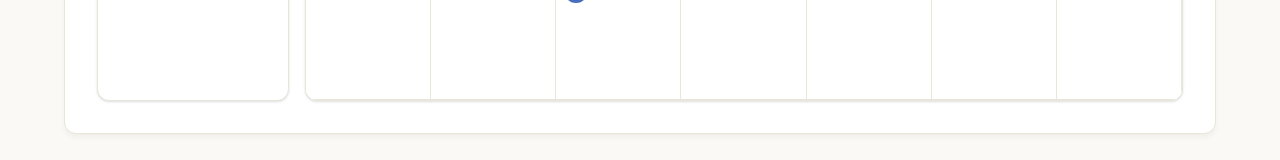
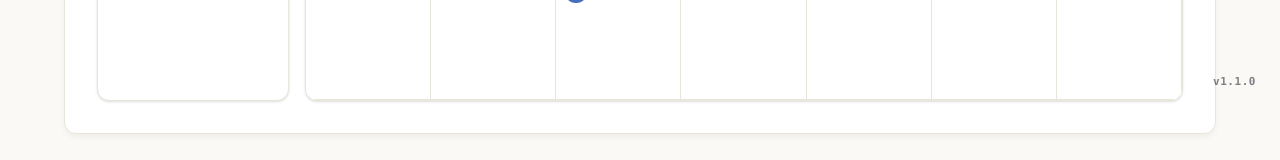
Before and after one commit to fumon1218/gangneung-diary, a React (Vite) app: page / in a window 1280 px wide. Shown: the part 690-850 px from the top of the page. Built offline with nearby package versions, Linux system fonts and the light colour scheme.

Commit message:
feat(app): add app version badge to the bottom right using package.json version

```diff
--- a/package.json
+++ b/package.json
@@ -1,7 +1,7 @@
 {
   "name": "gangneung-diary",
   "private": true,
-  "version": "0.0.0",
+  "version": "1.1.0",
   "type": "module",
   "homepage": "https://fumon1218.github.io/gangneung-diary",
   "scripts": {
--- a/src/App.tsx
+++ b/src/App.tsx
@@ -42,6 +42,8 @@ const Navigation = () => {
   );
 };
 
+const appVersion = import.meta.env.VITE_APP_VERSION || '1.1.0';
+
 function App() {
   return (
     <div className="min-h-screen bg-[var(--color-paper-50)] flex flex-col items-center py-6 px-4 md:py-10">
@@ -61,6 +63,11 @@ function App() {
           <Route path="/daily" element={<DailyView />} />
         </Routes>
       </main>
+
+      {/* 우측 하단 버전 표시 배지 */}
+      <div className="fixed bottom-4 right-4 px-2 py-1 text-[11px] font-bold text-ink-300 font-mono tracking-wider pointer-events-none select-none z-50 opacity-60">
+        v{appVersion}
+      </div>
     </div>
   );
 }
--- a/vite.config.ts
+++ b/vite.config.ts
@@ -1,10 +1,14 @@
 import { defineConfig } from 'vite'
 import react from '@vitejs/plugin-react'
 import path from 'path'
+import pkg from './package.json'
 
 // https://vite.dev/config/
 export default defineConfig({
   base: '/gangneung-diary/',
+  define: {
+    'import.meta.env.VITE_APP_VERSION': JSON.stringify(pkg.version),
+  },
   plugins: [react()],
   resolve: {
     alias: {
```
